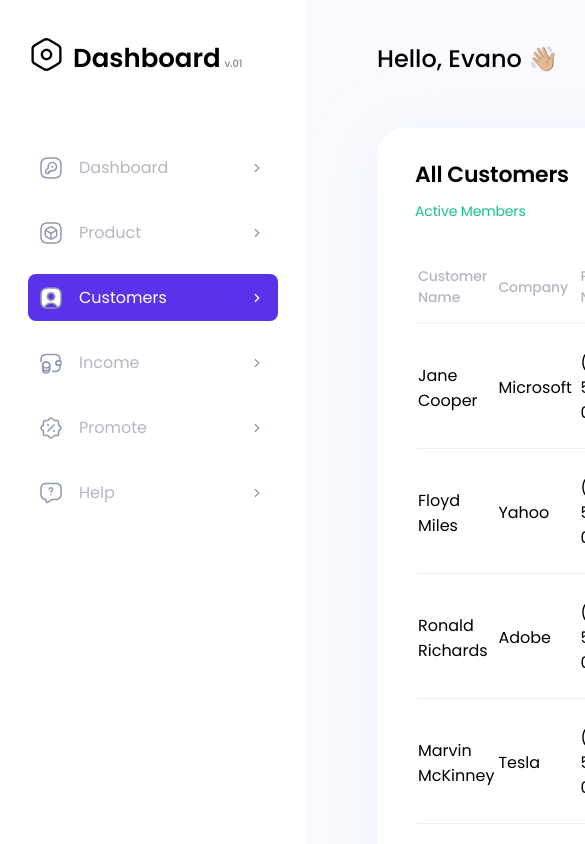
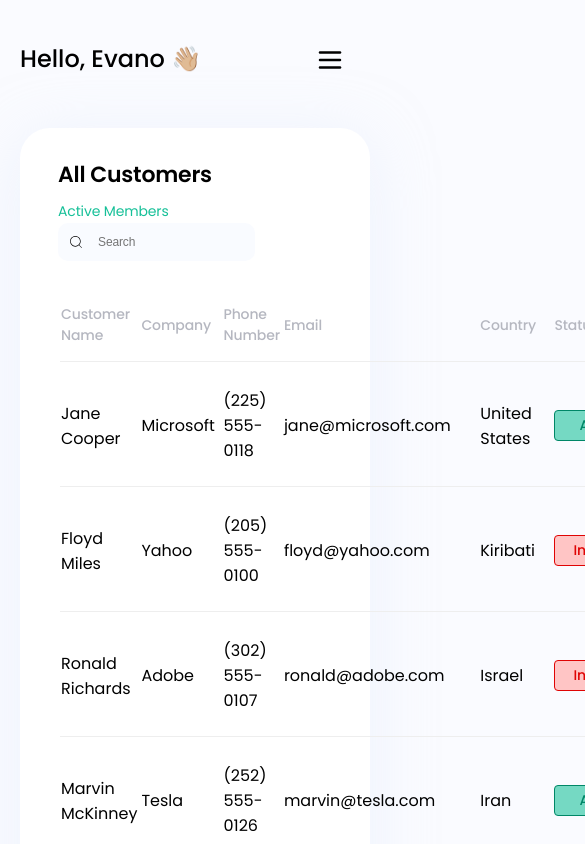
Before and after one commit to bohdan-ryzhko/test-task-crm, a React (Create React App) app: page / in a window 390 px wide. Shown: the top 844 px of the page, 585 px wide, since content can reach past the window. Built offline with nearby package versions, Linux system fonts and the light colour scheme.

Commit message:
add mobile menu

```diff
--- a/src/components/App.scss
+++ b/src/components/App.scss
@@ -1,5 +1,9 @@
+@import "../sass/helper";
+
 .App {
-  display: grid;
-  grid-template-columns: 306px 1fr;
-  column-gap: 71px;
+  @include desktop {
+    display: grid;
+    grid-template-columns: 306px 1fr;
+    column-gap: 71px;
+  }
 }
--- a/src/components/App.tsx
+++ b/src/components/App.tsx
@@ -1,5 +1,5 @@
 import './App.scss';
-import React, { FC } from 'react';
+import React, { FC, useState } from 'react';
 import { Dashboard } from './Dashboard/Dashboard';
 import { userInfo } from '../stateUser/userInfo';
 import { UserContext } from './UserContext/UserContext';
@@ -7,12 +7,14 @@ import { ContentWrapper } from './ContentWrapper/ContentWrapper';
 import { MainTitle } from './MainTitle/MainTitle';
 import { MainContent } from './MainContent/MainContent';
 
-const App:FC = () => {
+const App: FC = () => {
+  const [toggleMenu, setToggleMenu] = useState<boolean>(false);
+
   return (
     <UserContext.Provider value={userInfo}>
       <div className="App">
-        <Dashboard />
-        <ContentWrapper>
+        <Dashboard toggleMenu={toggleMenu} setToggleMenu={setToggleMenu} />
+        <ContentWrapper setToggleMenu={setToggleMenu}>
           <MainTitle />
           <MainContent />
         </ContentWrapper>
--- a/src/components/ContentWrapper/ContentWrapper.module.scss
+++ b/src/components/ContentWrapper/ContentWrapper.module.scss
@@ -1,4 +1,26 @@
+@import "../../sass/helper";
+
 .section {
   padding-top: 41px;
-  padding-bottom: 258px;
+  padding-right: 20px;
+  padding-bottom: 50px;
+  padding-left: 20px;
+
+  @media screen and (max-width: 1279px) {
+    position: relative;
+  }
+
+  @include desktop {
+    padding-bottom: 258px;
+  }
 }
+
+.openMenu {
+  position: absolute;
+  top: 45px;
+  right: 45px;
+
+  @include desktop {
+    display: none;
+  }
+}
--- a/src/components/ContentWrapper/ContentWrapper.tsx
+++ b/src/components/ContentWrapper/ContentWrapper.tsx
@@ -1,10 +1,14 @@
 import sass from "./ContentWrapper.module.scss";
 import { FC } from "react";
 import { ContentWrapperProps } from "../../interfaces/ContentWrapperProps";
+import { TbMenu2 } from 'react-icons/tb';
 
-export const ContentWrapper: FC<ContentWrapperProps> = ({ children }) => {
+export const ContentWrapper: FC<ContentWrapperProps> = ({ children, setToggleMenu }) => {
 	return (
 		<section className={sass.section}>
+			<button onClick={() => setToggleMenu(true)} className={sass.openMenu} type="button">
+				<TbMenu2 size={30} />
+			</button>
 			{children}
 		</section>
 	)
--- a/src/components/Dashboard/Dashboard.module.scss
+++ b/src/components/Dashboard/Dashboard.module.scss
@@ -1,10 +1,59 @@
 @import "../../sass/helper";
 
-.dashboard {
+.dashboard,
+.dashboardActive {
   max-width: 306px;
   width: 100%;
-  height: 100%;
+  height: 100vh;
   background: $--navigation-active-color;
+  position: fixed;
+  top: 0;
+  transition: all 400ms ease;
+  z-index: 10;
+
+  @include desktop {
+    position: static;
+    height: 100%;
+  }
+}
+
+.dashboard {
+  left: -100%;
+}
+
+.dashboardActive {
+  left: 0;
+}
+
+.backdropActive,
+.backdrop {
+  position: fixed;
+  top: 0;
+  @include desktop {
+    display: none;
+  }
+}
+
+.backdrop {
+  right: -100%;
+}
+
+.backdropActive {
+  right: 0;
+  z-index: 5;
+  background-color: #0000003d;
+  width: 100vw;
+  height: 100vh;
+}
+
+.closeMenu {
+  position: absolute;
+  top: 20px;
+  right: 20px;
+
+  @include desktop {
+    display: none;
+  }
 }
 
 .dashboardContainer {
@@ -13,11 +62,13 @@
   padding-right: 28px;
   padding-bottom: 76px;
   height: 100%;
-  min-height: 1000px;
+  @include desktop {
+    min-height: 1000px;
+  }
 }
 
 .dashboardInner {
-  height: 100%;
+  min-height: 100%;
   display: flex;
   flex-direction: column;
 }
--- a/src/components/Dashboard/Dashboard.tsx
+++ b/src/components/Dashboard/Dashboard.tsx
@@ -1,19 +1,28 @@
+import sass from "./Dashboard.module.scss";
 import { DashboardNavigation } from "../DashboardNavigation/DashboardNavigation";
 import { Logo } from "../Logo/Logo";
 import { UserInfo } from "../UserInfo/UserInfo";
-import sass from "./Dashboard.module.scss";
 import { FC } from "react";
+import { DashboardProps } from "../../interfaces/DashboardProps";
 
-export const Dashboard: FC = () => {
+import { MdClose } from 'react-icons/md';
+
+export const Dashboard: FC<DashboardProps> = ({ toggleMenu, setToggleMenu }) => {
 	return (
-		<aside className={sass.dashboard}>
+		<>
+			<div onClick={() => setToggleMenu(false)} className={toggleMenu ? sass.backdropActive : sass.backdrop}></div>
+			<aside className={toggleMenu ? sass.dashboardActive : sass.dashboard}>
 				<div className={sass.dashboardContainer}>
 					<div className={sass.dashboardInner}>
+						<button onClick={() => setToggleMenu(false)} className={sass.closeMenu}>
+							<MdClose size={30}/>
+						</button>
 						<Logo />
 						<DashboardNavigation />
 						<UserInfo />
 					</div>
 				</div>
 			</aside>
+		</>
 	)
 }
--- a/src/components/MainContent/MainContent.module.scss
+++ b/src/components/MainContent/MainContent.module.scss
@@ -8,6 +8,11 @@
   width: 100%;
   border-radius: 30px;
   box-shadow: 0px 10px 60px rgba(226, 236, 249, 0.5);
+  width: 100%;
+
+  @media screen and (max-width: 1279px) {
+    margin: 0 auto;
+  }
 }
 
 .mainContainer {
--- a/src/components/SearchInput/SearchInput.tsx
+++ b/src/components/SearchInput/SearchInput.tsx
@@ -6,7 +6,6 @@ import { sizeSearchIcon } from "../../constants/sizeSearchIcon";
 interface SearchInputProps {
 	value: string,
 	onChange: (event: ChangeEvent<HTMLInputElement>) => void;
-
 }
 
 export const SearchInput: FC<SearchInputProps> = ({ value, onChange }) => {
--- a/src/index.scss
+++ b/src/index.scss
@@ -35,6 +35,7 @@ button {
   cursor: pointer;
   border: none;
   background-color: transparent;
+  padding: 0;
 }
 
 a {
--- a/src/interfaces/ContentWrapperProps.tsx
+++ b/src/interfaces/ContentWrapperProps.tsx
@@ -1,5 +1,6 @@
-import { ReactNode } from "react";
+import { ReactNode, Dispatch, SetStateAction } from "react";
 
 export interface ContentWrapperProps {
   children: ReactNode;
+  setToggleMenu: Dispatch<SetStateAction<boolean>>;
 }
--- /dev/null
+++ b/src/interfaces/DashboardProps.tsx
@@ -0,0 +1,6 @@
+import { Dispatch, SetStateAction } from "react";
+
+export interface DashboardProps {
+  toggleMenu: boolean;
+  setToggleMenu: Dispatch<SetStateAction<boolean>>;
+}
```
Lines whose indentation alone changed are shown as unchanged.
